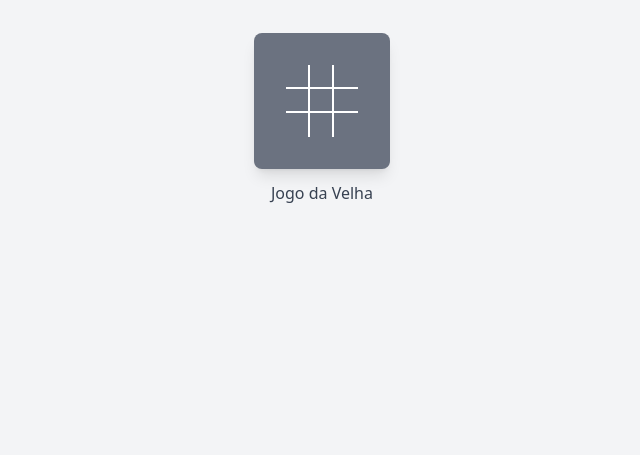
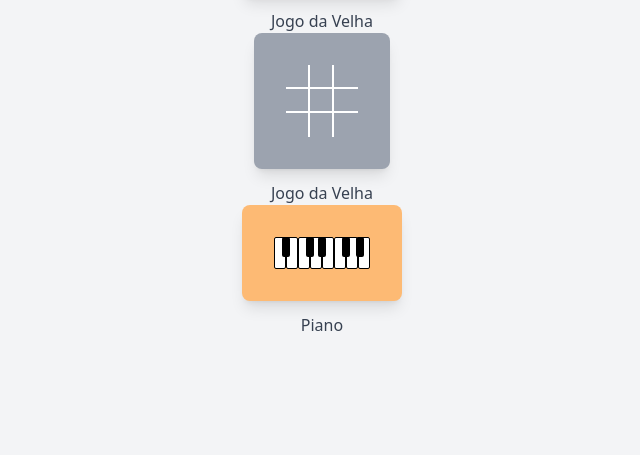
Before and after one commit to VictorHSCosta/Projetos-Js-Praticando-DOM, a website built with Vite: page src/index.html in a window 1280 px wide. Shown: the part 345-800 px from the top of the page, without its empty margins (318-958 px from the left). Built offline with nearby package versions, Linux system fonts and the light colour scheme.

Commit message:
feat: add game and piano components with corresponding HTML and JS files

```diff
--- /dev/null
+++ b/src/components/jogoDaVelhaLink.js
@@ -0,0 +1,22 @@
+import { linkComponent } from "./link";
+
+const menu = document.getElementById('menu');
+
+const div = linkComponent("pages/piano/index.html" , "bg-gray-500" , "Jogo da Velha" , menu )
+
+const allClass = [
+    "border-white border-r-2 border-b-2 w-6 h-6",
+    "border-white border-r-2 border-b-2 w-6 h-6",
+    "border-white border-b-2 w-6 h-6",
+    "border-white border-r-2 border-b-2 w-6 h-6",
+    "border-white border-r-2 border-b-2 w-6 h-6",
+    "border-white border-b-2 w-6 h-6",
+    "border-white border-r-2 w-6 h-6",
+    "border-white border-r-2 w-6 h-6"
+]
+
+allClass.forEach((e) => {
+    const divChild = document.createElement('div')
+    divChild.className = e
+    div.appendChild(divChild)
+})
--- /dev/null
+++ b/src/components/link.js
@@ -0,0 +1,34 @@
+export function createSpanWithText(text){
+    const span = document.createElement("span")
+    span.className ="text-gray-700 font-medium mt-3 group-hover:text-gray-900 transition duration-300"
+    span.innerText = text
+
+    return span
+}
+
+export function createDiv(divClassname){
+    const classNameDiv = divClassname || `p-8 grid grid-cols-3 rounded-lg shadow-lg hover:bg-gray-700 transition duration-300 bg-gray-400`
+    const div = document.createElement("div")
+    div.className = classNameDiv
+    return div
+}
+
+function createLink(url){
+    const link = document.createElement("a")
+    link.className = "flex flex-col items-center group"
+    link.href=url
+    return link
+}
+
+
+export function linkComponent(url , colorDiv , subtitle = "Piano" , FatherElement, divClassname) {
+    const link = createLink(url)
+    const div = createDiv(divClassname)
+    const span = createSpanWithText(subtitle)
+
+    link.appendChild(div)
+    FatherElement.appendChild(link)
+    link.appendChild(span)
+
+    return div
+}
--- /dev/null
+++ b/src/components/pianoLink.js
@@ -0,0 +1,23 @@
+import { linkComponent , createDiv } from "./link";
+
+const menu = document.getElementById('menu');
+
+const div = linkComponent("pages/piano/index.html" , "bg-gray-500" , "Piano" , menu , "bg-orange-300 p-8 grid grid-cols rounded-lg shadow-lg hover:bg-orange-400 transition duration-300")
+
+const secontDiv = createDiv("flex flex-row items-center justify-center relative")
+
+const allClass = [
+    ...Array(8).fill("h-8 w-3 bg-white border-black border-[1px] rounded-sm"),
+    "inline-block absolute h-5 w-2 bg-black rounded-sm top-0 left-2",
+    "inline-block absolute h-5 w-2 bg-black rounded-sm top-0 left-8",
+    "inline-block absolute h-5 w-2 bg-black rounded-sm top-0 left-11",
+    "inline-block absolute h-5 w-2 bg-black rounded-sm top-0 right-5",
+    "inline-block absolute h-5 w-2 bg-black rounded-sm top-0 right-[6px]"
+]
+
+allClass.forEach((e) => {
+    const divChild = createDiv(e)
+    secontDiv.appendChild(divChild)
+})
+
+div.appendChild(secontDiv)
--- a/src/index.html
+++ b/src/index.html
@@ -10,18 +10,24 @@
     <main class="flex flex-col items-center justify-center min-h-screen bg-gray-100">
         <h1 class="text-4xl font-bold mb-6">Welcome to My Project Page</h1>
         <p class="mb-10">Choose an option below to get started:</p>
-        <div class="grid grid-col-3">
+        <div class="grid grid-col-3" id="menu">
             <a href="pages/jogo_da_velha/index.html" class="flex flex-col items-center group">
-                <div class="bg-gray-500 p-8 grid grid-cols-3 rounded-lg shadow-lg hover:bg-gray-700 transition duration-300">
-                    <div class="border-white border-r-2 border-b-2 w-6 h-6"></div>
-                    <div class="border-white border-r-2 border-b-2 w-6 h-6"></div>
-                    <div class="border-white border-b-2 w-6 h-6"></div>
-                    <div class="border-white border-r-2 border-b-2 w-6 h-6"></div>
-                    <div class="border-white border-r-2 border-b-2 w-6 h-6"></div>
-                    <div class="border-white border-b-2 w-6 h-6"></div>
-                    <div class="border-white border-r-2 w-6 h-6"></div>
-                    <div class="border-white border-r-2 w-6 h-6"></div>
-                    <div class="border-white w-6 h-6"></div>
+                <div class="bg-orange-300 p-8 grid grid-cols rounded-lg shadow-lg hover:bg-orange-400 transition duration-300">
+                    <div class="flex flex-row items-center justify-center relative">
+                        <div class="h-8 w-3 bg-white border-black border-[1px] rounded-sm"></div>
+                        <div class="h-8 w-3 bg-white border-black border-[1px] rounded-sm"></div>
+                        <div class="h-8 w-3 bg-white border-black border-[1px] rounded-sm"></div>
+                        <div class="h-8 w-3 bg-white border-black border-[1px] rounded-sm"></div>
+                        <div class="h-8 w-3 bg-white border-black border-[1px] rounded-sm"></div>
+                        <div class="h-8 w-3 bg-white border-black border-[1px] rounded-sm"></div>
+                        <div class="h-8 w-3 bg-white border-black border-[1px] rounded-sm"></div>
+                        <div class="h-8 w-3 bg-white border-black border-[1px] rounded-sm"></div>
+                        <div class="inline-block absolute h-5 w-2 bg-black rounded-sm top-0 left-2"></div>
+                        <div class="inline-block absolute h-5 w-2 bg-black rounded-sm top-0 left-8"></div>
+                        <div class="inline-block absolute h-5 w-2 bg-black rounded-sm top-0 left-11"></div>
+                        <div class="inline-block absolute h-5 w-2 bg-black rounded-sm top-0 right-5"></div>
+                        <div class="inline-block absolute h-5 w-2 bg-black rounded-sm top-0 right-[6px]"></div>
+                    </div>
                 </div>
                 <span class="text-gray-700 font-medium mt-3 group-hover:text-gray-900 transition duration-300">Jogo da Velha</span>
             </a>
--- a/src/js/main.js
+++ b/src/js/main.js
@@ -1 +1,3 @@
 import '../styles/main.css';
+import '../components/jogoDaVelhaLink';
+import '../components/pianoLink'
--- /dev/null
+++ b/src/pages/piano/index.html
@@ -0,0 +1,13 @@
+<!DOCTYPE html>
+<html lang="en">
+<head>
+    <meta charset="UTF-8">
+    <meta name="viewport" content="width=device-width, initial-scale=1.0">
+    <title>Document</title>
+</head>
+<body>
+
+
+    <script src="./script.js"></script>
+</body>
+</html>
--- a/vite.config.js
+++ b/vite.config.js
@@ -11,6 +11,8 @@ export default defineConfig({
       input: {
         main: resolve(__dirname, 'src/index.html'),
         jogoDaVelha: resolve(__dirname, 'src/pages/jogo_da_velha/index.html'),
+        piano: resolve(__dirname, 'src/pages/piano/index.html'),
+
       }
     }
   },
```
Also changed, not shown: src/pages/piano/index.js (added).
